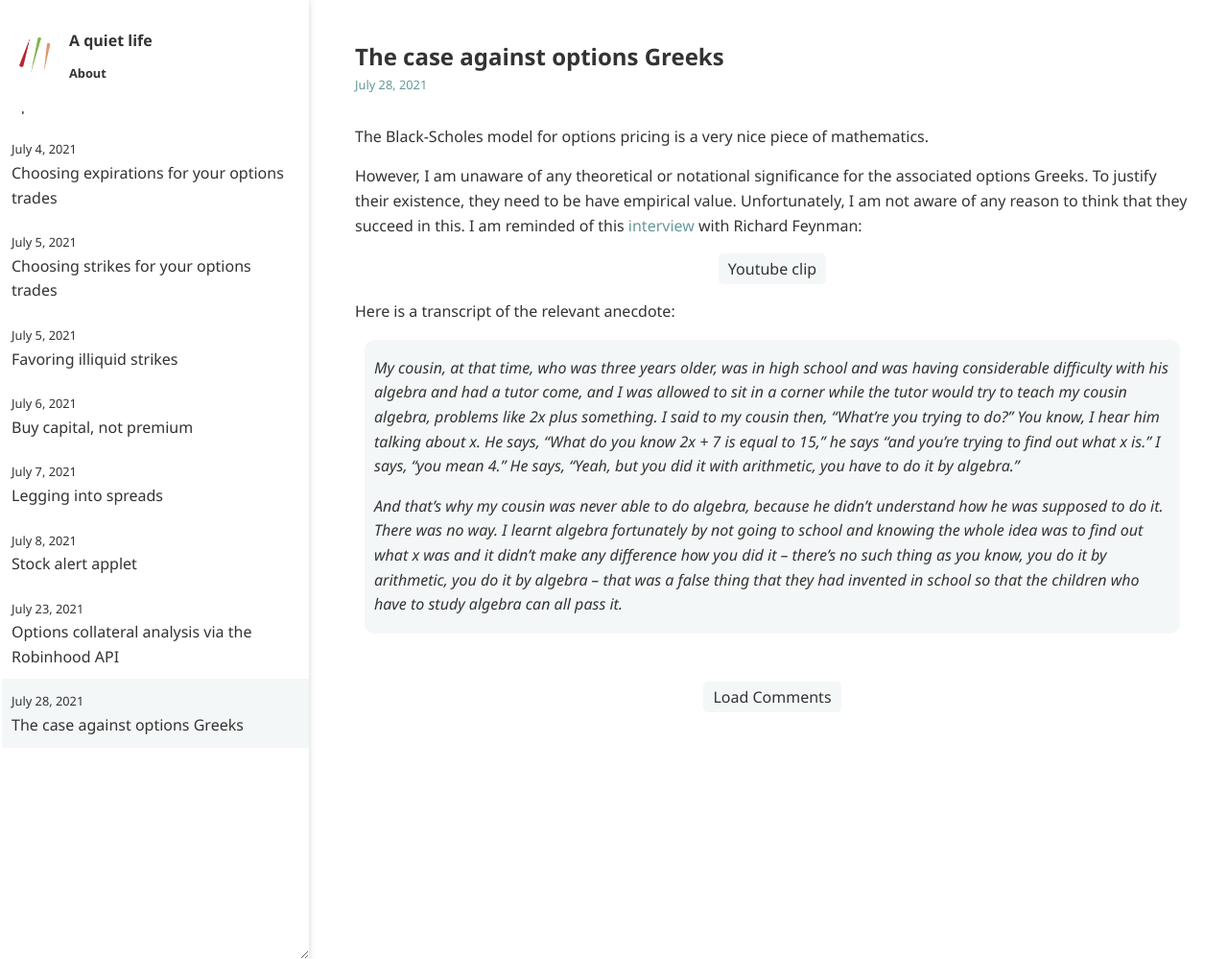
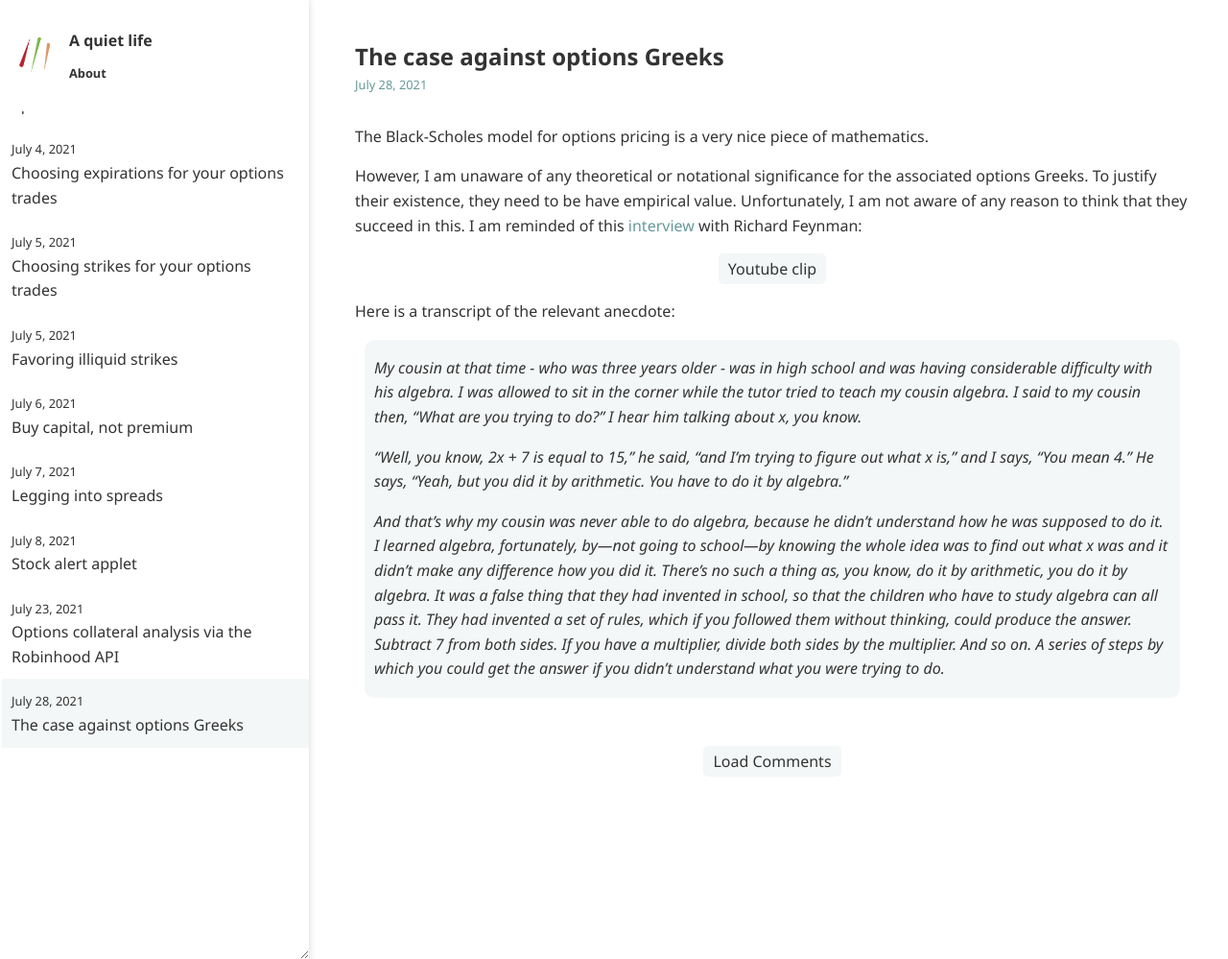
Before and after one commit to ansyblenetwork/aquietlife, a Jekyll site: the page built from _posts/2021-07-28-greeks.md, in a window 1280 px wide and 999 px high. Shown: the whole window at 96% size. Built offline with Jekyll 4.4.1, drawn with Linux system fonts in a browser that asks for light colours.

Commit message:
Update 2021-07-28-greeks.md

```diff
--- a/_posts/2021-07-28-greeks.md
+++ b/_posts/2021-07-28-greeks.md
@@ -8,6 +8,8 @@ However, I am unaware of any theoretical or notational significance for the asso
 
 Here is a transcript of the relevant anecdote:
 
-> My cousin, at that time, who was three years older, was in high school and was having considerable difficulty with his algebra and had a tutor come, and I was allowed to sit in a corner while the tutor would try to teach my cousin algebra, problems like 2x plus something. I said to my cousin then, "What’re you trying to do?" You know, I hear him talking about x. He says, "What do you know 2x + 7 is equal to 15," he says "and you’re trying to find out what x is." I says, "you mean 4." He says, "Yeah, but you did it with arithmetic, you have to do it by algebra."
+> My cousin at that time - who was three years older - was in high school and was having considerable difficulty with his algebra. I was allowed to sit in the corner while the tutor tried to teach my cousin algebra. I said to my cousin then, "What are you trying to do?" I hear him talking about x, you know.
 >
-> And that's why my cousin was never able to do algebra, because he didn’t understand how he was supposed to do it. There was no way. I learnt algebra fortunately by not going to school and knowing the whole idea was to find out what x was and it didn’t make any difference how you did it – there’s no such thing as you know, you do it by arithmetic, you do it by algebra – that was a false thing that they had invented in school so that the children who have to study algebra can all pass it.
+> "Well, you know, 2x + 7 is equal to 15," he said, "and I'm trying to figure out what x is," and I says, "You mean 4." He says, "Yeah, but you did it by arithmetic. You have to do it by algebra."
+>
+> And that's why my cousin was never able to do algebra, because he didn't understand how he was supposed to do it. I learned algebra, fortunately, by—not going to school—by knowing the whole idea was to find out what x was and it didn't make any difference how you did it. There's no such a thing as, you know, do it by arithmetic, you do it by algebra. It was a false thing that they had invented in school, so that the children who have to study algebra can all pass it. They had invented a set of rules, which if you followed them without thinking, could produce the answer. Subtract 7 from both sides. If you have a multiplier, divide both sides by the multiplier. And so on. A series of steps by which you could get the answer if you didn't understand what you were trying to do.
```
